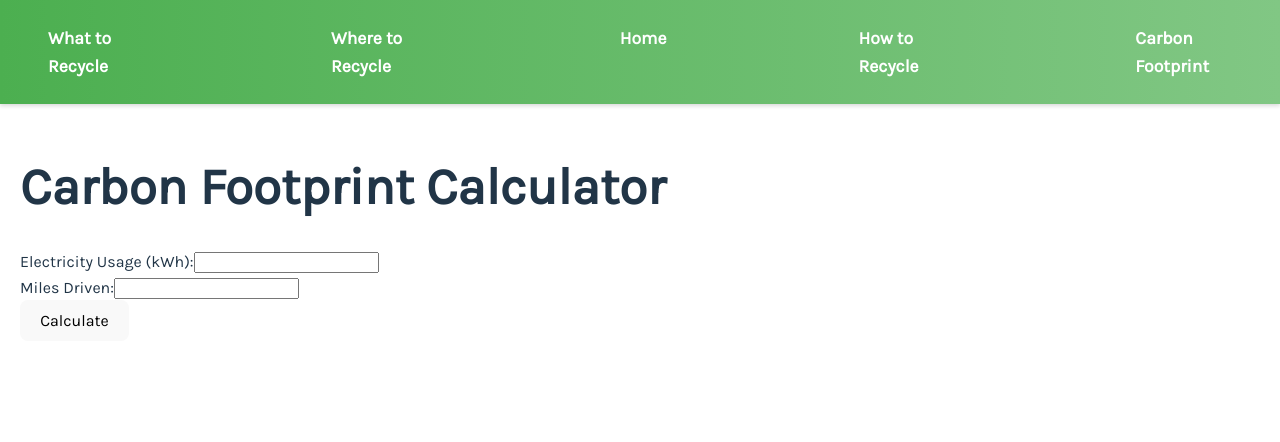
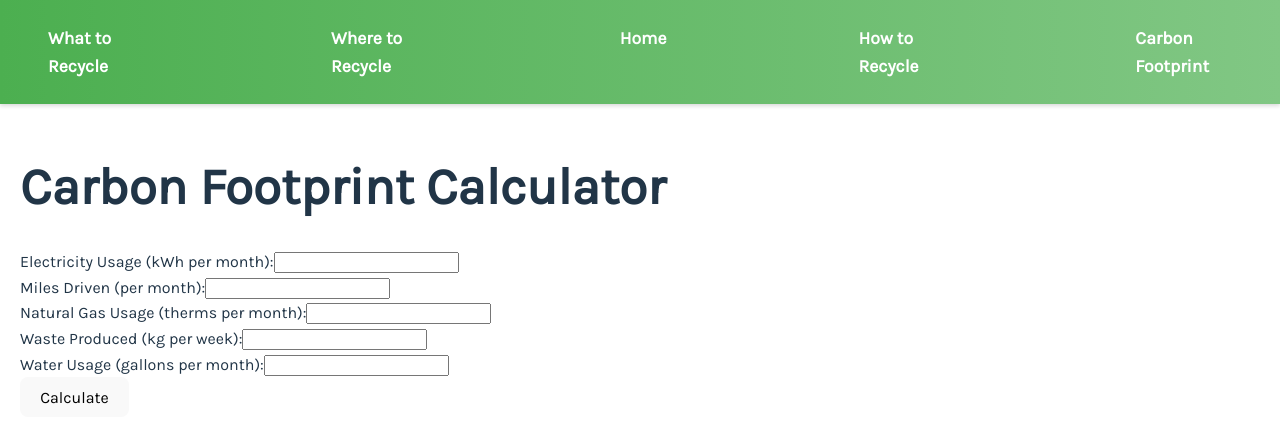
Before and after one commit to Pandahasa/CS160-Team8Project, a React (Vite) app: page /carbonFootprint in a window 1280 px wide. Shown: the top 442 px of the page. Built offline with nearby package versions, Linux system fonts and the light colour scheme.

Commit message:
Changed Carbon Footprint Calc to have more stuff

```diff
--- a/src/pages/CarbonFootprint.jsx
+++ b/src/pages/CarbonFootprint.jsx
@@ -4,12 +4,21 @@ import './pageStyles/CarbonFootprint.css';
 const CarbonFootprint = () => {
     const [electricity, setElectricity] = useState('');
     const [milesDriven, setMilesDriven] = useState('');
+    const [naturalGas, setNaturalGas] = useState('');
+    const [waste, setWaste] = useState('');
+    const [water, setWater] = useState('');
     const [footprint, setFootprint] = useState(null);
 
     const calculateFootprint = () => {
-        const electricityEmission = parseFloat(electricity) * 0.92;
-        const drivingEmission = parseFloat(milesDriven) * 0.404;
-        setFootprint((electricityEmission + drivingEmission).toFixed(2));
+        const electricityEmission = parseFloat(electricity || 0) * 0.92;
+        const drivingEmission = parseFloat(milesDriven || 0) * 0.404;
+        const gasEmission = parseFloat(naturalGas || 0) * 5.3;
+        const wasteEmission = parseFloat(waste || 0) * 0.57 * 52;
+        const waterEmission = parseFloat(water || 0) * 0.0015;
+
+        const total = electricityEmission + drivingEmission + gasEmission + wasteEmission + waterEmission;
+
+        setFootprint(total.toFixed(2));
     };
 
     return (
@@ -17,7 +26,7 @@ const CarbonFootprint = () => {
             <h1>Carbon Footprint Calculator</h1>
             <div>
                 <label>
-                    Electricity Usage (kWh):
+                    Electricity Usage (kWh per month):
                     <input
                         type="number"
                         value={electricity}
@@ -27,7 +36,7 @@ const CarbonFootprint = () => {
             </div>
             <div>
                 <label>
-                    Miles Driven:
+                    Miles Driven (per month):
                     <input
                         type="number"
                         value={milesDriven}
@@ -35,10 +44,40 @@ const CarbonFootprint = () => {
                     />
                 </label>
             </div>
+            <div>
+                <label>
+                    Natural Gas Usage (therms per month):
+                    <input
+                        type="number"
+                        value={naturalGas}
+                        onChange={(e) => setNaturalGas(e.target.value)}
+                    />
+                </label>
+            </div>
+            <div>
+                <label>
+                    Waste Produced (kg per week):
+                    <input
+                        type="number"
+                        value={waste}
+                        onChange={(e) => setWaste(e.target.value)}
+                    />
+                </label>
+            </div>
+            <div>
+                <label>
+                    Water Usage (gallons per month):
+                    <input
+                        type="number"
+                        value={water}
+                        onChange={(e) => setWater(e.target.value)}
+                    />
+                </label>
+            </div>
             <button onClick={calculateFootprint}>Calculate</button>
             {footprint !== null && (
                 <div>
-                    <h2>Your Carbon Footprint: {footprint} kg CO2</h2>
+                    <h2>Your Annual Carbon Footprint: {footprint} kg CO2</h2>
                 </div>
             )}
         </div>
```
Also changed, not shown: 1 other file (tests, documents, lock files or other folders).
